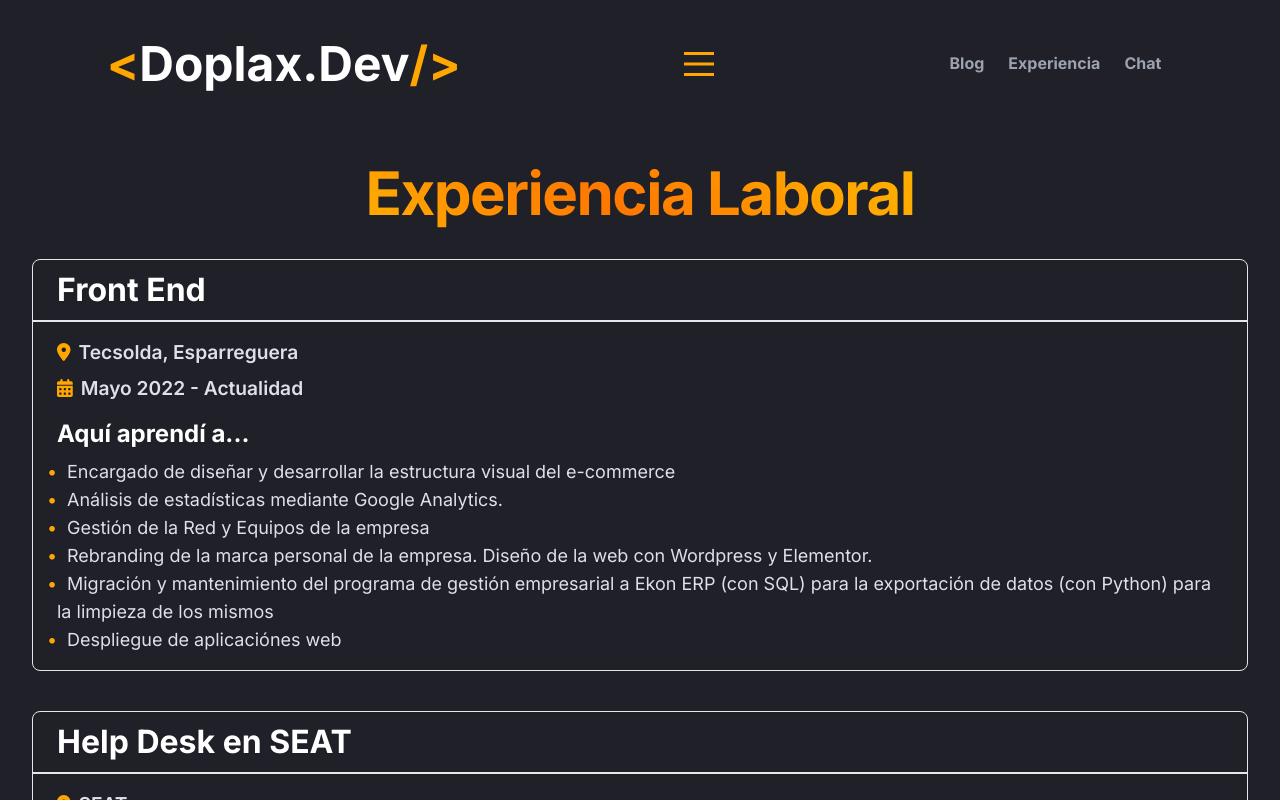
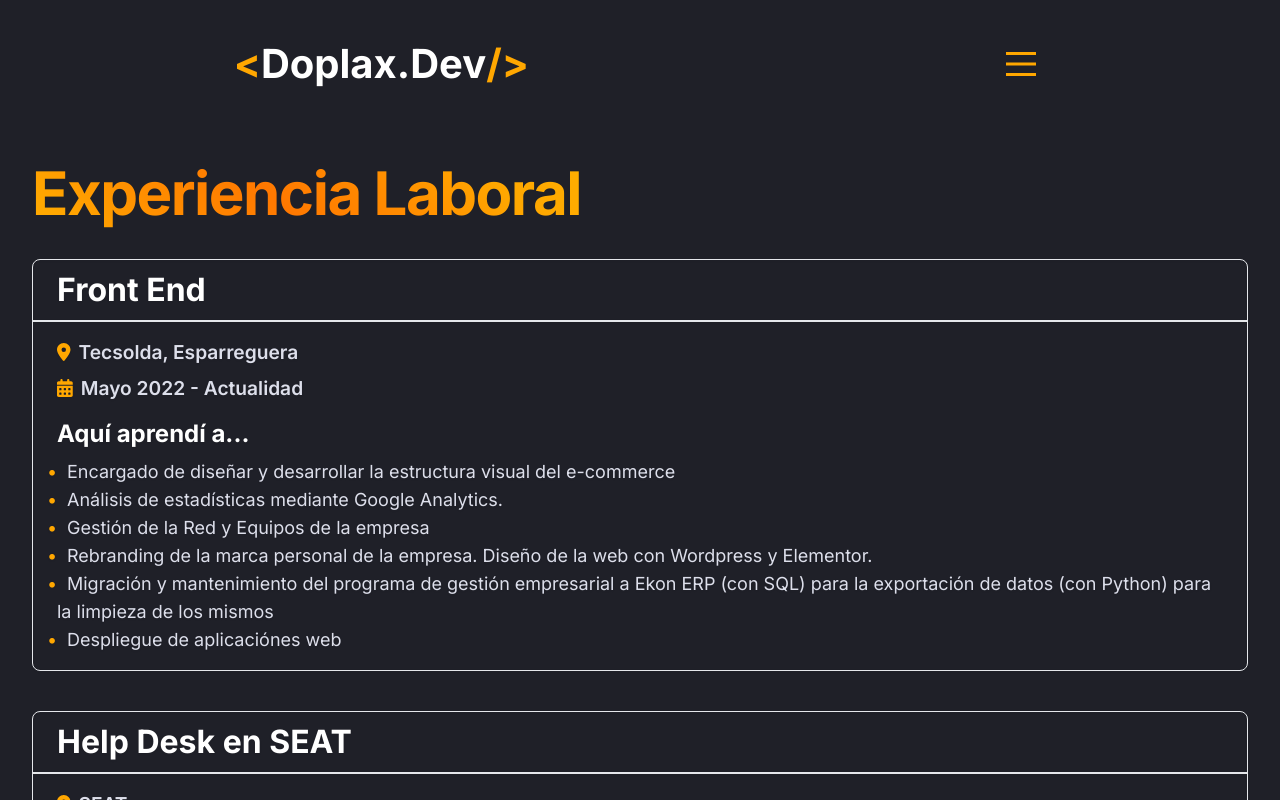
Before and after one commit to Doplax/Doplax.Dev, a Next.js app: page /experiencia in a window 1280 px wide. Shown: the top 800 px of the page. Built offline with nearby package versions, Linux system fonts and the light colour scheme.

Commit message:
Cambios en Header y Footer

```diff
--- a/src/components/Footer/Footer.jsx
+++ b/src/components/Footer/Footer.jsx
@@ -24,13 +24,9 @@ const Footer = () => {
     return (
         <footer className={styles.footer}>
             {/* CONTAINER */}
-            <div className="flex flex-col justify-around items-center h-screen sm:flex md:flex-row sm:justify-around sm:items-center">
+            <div className="flex flex-col justify-end items-center h-screen sm:flex md:flex-row sm:justify-around sm:items-end sm:pb-4">
 
                 {/* Sobre mi */}
-                <div className="">
-                    <h3>Pol Valle</h3>
-                    {/*<p className="italic text-center">"Programming isn't about what you know; <br/>it's about what you can figure out"</p>*/}
-
                     {/* RRHH */}
                     <div className="flex gap-4">
                         <a
@@ -56,51 +52,7 @@ const Footer = () => {
                         </a>
                     </div>
                     <p className="allura__typography text-4xl gradientText_gAnimation"> Doplax Dev </p>
-                </div>
 
-                {/* SITE MAP */}
-                <div className="">
-                    <h3 className="text-lg">Sitemap</h3>
-                    <ul className="justify-start">
-                        <li >
-                            <a href="/" className={menuLink}>  Home</a>
-                        </li>
-                        <li>
-                            <a href="/sobreMi" className={menuLink}> Sobre Mi </a>
-                        </li>
-                        <li>
-                            <a href="/habilidades" className={menuLink}> Habilidades </a>
-                        </li>
-                        <li>
-                            <a href="/contacto" className={menuLink}> Contacto </a>
-                        </li>
-                        <li>
-                            <a href="/pruebas" className={menuLink}> Pruebas </a>
-                        </li>
-                    </ul>
-                </div>
-
-                {/* GENERAL */}
-                {/*<div className="">
-                    <h3 className="text-lg">Sitemap</h3>
-                    <ul className="justify-start">
-                        <li>
-                            <a href="/" className={menuLink}>Home</a>
-                        </li>
-                        <li>
-                            <a href="/my-mission" className={menuLink}>My Mission</a>
-                        </li>
-                        <li>
-                            <a href="/privacy-policy" className={menuLink}>Privacy policy</a>
-                        </li>
-                        <li>
-                            <a href="/terms-of-use" className={menuLink}>Terms of use</a>
-                        </li>
-                        <li>
-                            <a href="/code-of-conduct" className={menuLink}>Code of conduct</a>
-                        </li>
-                    </ul>
-                </div>*/}
             </div>
 
 
--- a/src/components/Header/Header.jsx
+++ b/src/components/Header/Header.jsx
@@ -17,38 +17,22 @@ const Header = () => {
         <link rel="icon" href="/img/icon/site-icon.png"/>
       </Head>
 
-      <header className="flex flex-wrap flex-col w-full justify-around items-center md:flex-row mx-0">
+      <header className="flex flex-wrap flex-row w-full justify-around items-center md:flex-row mx-0">
           {/* LOGO */}
           <a
             href="/"
             className={`${style.logo} ${style.navLink} `}
           > Doplax.Dev </a>
-          <HambBtn/>
+
           <nav>
-            {/* Botón hamburguesa */}
-            {/*<button
-              className="block lg:hidden text-white focus:outline-none"
-              onClick={toggleMenu}
-            >
-              BURGUER
-            </button>*/}
 
+
+
+            <HambBtn/>
             {/* Menú */}
-            <ul
-              //className={`${isMenuOpen ? "block" : "hidden"} lg:flex lg:space-x-4 space-y-2 lg:space-y-0`}
+            {/*<ul
               className={"flex "}
             >
-
-            {/* Home */}
-              {/*<li>
-                <a
-                  href="/"
-                  className={menuLink}
-                >
-                  Home
-                </a>
-              </li>*/}
-
               <li>
                 <a
                   href="/blog"
@@ -72,8 +56,7 @@ const Header = () => {
                   className={menuLink}
                 > Chat </a>
               </li>
-
-            </ul>
+            </ul>*/}
           </nav>
       </header>
     </>
--- a/src/components/Header/Header.module.css
+++ b/src/components/Header/Header.module.css
@@ -14,7 +14,7 @@
 }
 
 .logo {
-    font-size: 3rem;
+    font-size: 1.8rem;
     font-weight: bold;
     /*padding: 0 4rem;*/
     line-height: 8rem;
@@ -25,3 +25,9 @@
 .logo:hover {
     color: var(--yellow);
 }
+
+@media (min-width: 768px) {
+    .logo {
+        font-size: 2.5rem;
+     }
+}
--- a/src/components/PageTitle.jsx
+++ b/src/components/PageTitle.jsx
@@ -2,7 +2,7 @@ import "../styles/globalAnimations.css"
 
 function PageTitle({ children }) {
     return (
-        <h2 className='text-center text-6xl font-bold leading-tight tracking-tight my-7'>
+        <h2 className=' text-6xl font-bold leading-tight tracking-tight my-7'>
             {/*<span className="gradientText_gAnimation">{children}</span>*/}
             <span className="gradientText_gAnimation">{children}</span>
         </h2>
```
